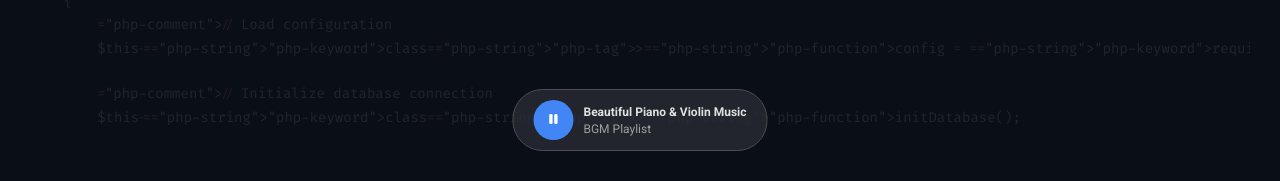
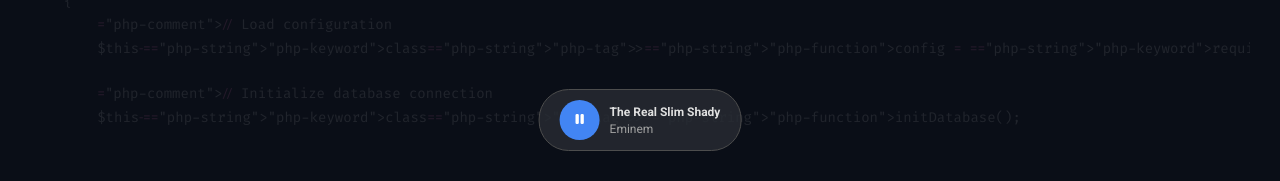
Before and after one commit to oxat/oxat.github.io, a plain HTML site: page profil2025.html in a window 1280 px wide. Shown: the part 619-800 px from the top of the page. Drawn offline with Linux system fonts and the light colour scheme; no server answers.

Commit message:
Update profil2025.html

```diff
--- a/profil2025.html
+++ b/profil2025.html
@@ -478,12 +478,12 @@
       <i class="fas fa-play" id="play-icon"></i>
     </button>
     <div class="track-info">
-      <div class="track-title">Beautiful Piano & Violin Music</div>
-      <div class="track-artist">BGM Playlist</div>
+      <div class="track-title">The Real Slim Shady</div>
+      <div class="track-artist">Eminem</div>
     </div>
     <audio id="background-music" loop>
       <!-- De înlocuit cu sursa reală când este disponibilă -->
-      <source src="https://cdn.freesound.org/previews/663/663583_5674468-lq.mp3" type="audio/mpeg">
+      <source src="/eminem.mp3" type="audio/mpeg">
     </audio>
   </div>
 
```
